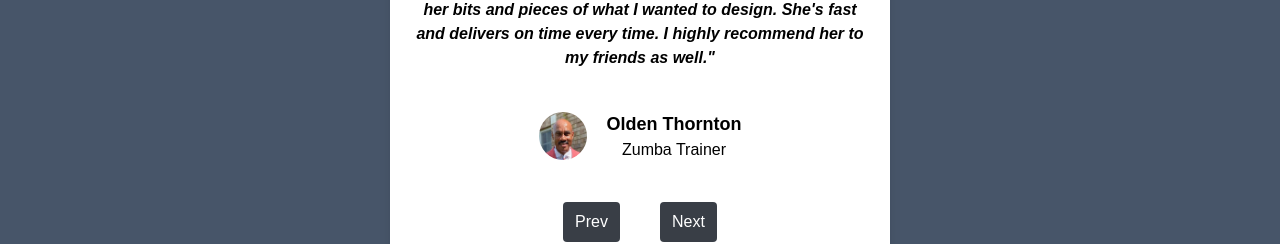
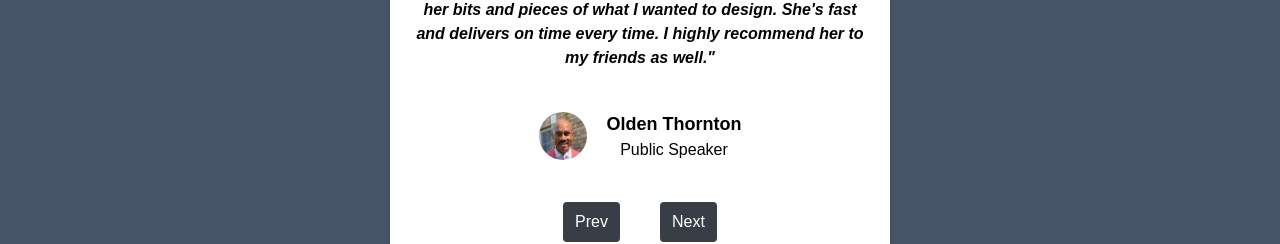
Before and after one commit to Forhad832/Nowsin_Portfolio, a React (Create React App) app: page / in a window 1280 px wide. Shown: the part 7480-7724 px from the top of the page. Built offline with nearby package versions, Linux system fonts and the light colour scheme.

Commit message:
add text

```diff
--- a/src/components/Feedback/Feedback.js
+++ b/src/components/Feedback/Feedback.js
@@ -32,7 +32,7 @@ const Feedback = () => {
      <div> <img className='w-12 h-12 mx-auto rounded-full' src={img} alt={name} /></div>
       <div>
       <h3 className='text-lg font-bold text-left'>{name}</h3>
-      <p>Zumba Trainer</p>
+      <p>Public Speaker</p>
       </div>
       </div>
       <div className="flex items-center justify-center gap-10 mt-10">
```
